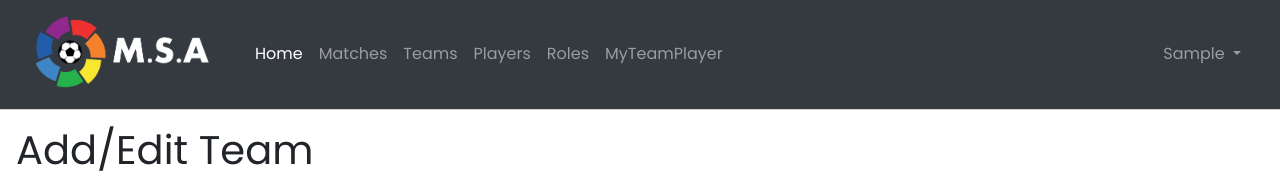
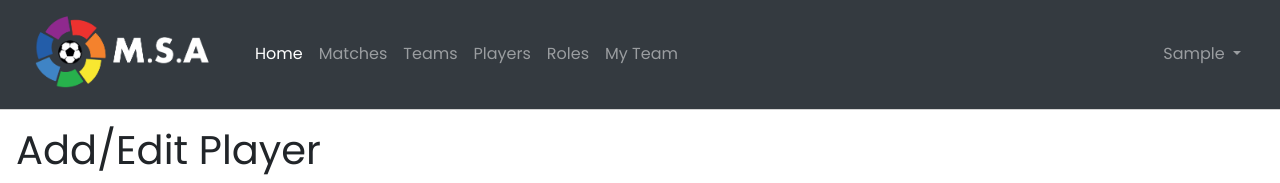
Before and after one commit to babonaresh/msa, a Django app: page /player/new/ in a window 1280 px wide. Shown: the top 183 px of the page. Run offline with Django 3.2, Linux system fonts and the light colour scheme; the visitor is signed in with stand-in values (Sample User, id 1); data that the repository does not hold is empty; some libraries are stand-ins or nearby versions.

Commit message:
Bug fixes in Players

```diff
--- a/msa_app/templates/base/base.html
+++ b/msa_app/templates/base/base.html
@@ -42,7 +42,7 @@
                 {% endif %}
                 {% if user.is_authenticated %}
                 <li class="nav-item">
-                    <a class="nav-link" href="{% url 'msa_app:myteamplayer_list' pk=user.pk %}" >MyTeamPlayer</a>
+                    <a class="nav-link" href="{% url 'msa_app:myteamplayer_list' pk=user.pk %}" >My Team</a>
                 </li>
                 {% endif %}
             </ul>
--- a/msa_app/templates/custom/player_edit.html
+++ b/msa_app/templates/custom/player_edit.html
@@ -4,7 +4,7 @@
 <div class="container-fluid padding">
 <div class="row padding">
 <div class="col-md-6">
-    <h1>Add/Edit Team</h1>
+    <h1>Add/Edit Player</h1>
     <form method="POST" class="customer-form">{%csrf_token%}
         {{form|crispy}}
         <button type="submit" class="save btn btn-default">Save</button>
--- a/msa_app/views.py
+++ b/msa_app/views.py
@@ -10,6 +10,9 @@ from django.contrib import messages
 from django.http import HttpResponse, HttpResponseRedirect
 
 now = timezone.now()
+
+# Homepage Views
+#################
 def home(request):
     matches_sch = Match.objects.filter(match_status='scheduled')
     matches_full = Match.objects.filter(match_status='full_time')
@@ -20,6 +23,8 @@ def home(request):
                                               'matches_live': matches_live,
                                               'team_logo_live': team_live})
 
+# Match Views
+#############
 def match_list(request):
     matches_sch = Match.objects.filter(match_status='scheduled')
     matches_full = Match.objects.filter(match_status='full_time')
@@ -41,7 +46,8 @@ def match_detail(request, pk):
                                                 'home_goals': home_goals,
                                                 'guest_goals': guest_goals})
 
-# Create your views here.
+# Team Views
+#############
 @login_required
 def team_edit(request, pk):
     team = get_object_or_404(Team, pk=pk)
@@ -87,6 +93,9 @@ def team_delete(request, pk):
     team.delete()
     return redirect('msa_app:team_list')
 
+
+# Player Views
+##############
 def player_list(request):
     player_list = Player.objects.filter(created_date__lte=timezone.now())
     return render(request, 'custom/player_list.html',
@@ -110,7 +119,7 @@ def player_new(request):
             player = form.save(commit=False)
             player.created_date = timezone.now()
             player.save()
-            players = Team.objects.filter(created_date__lte=timezone.now())
+            players = Player.objects.filter(created_date__lte=timezone.now())
             return render(request, 'custom/player_list.html', {'player_list': players})
     else:
         # edit
@@ -143,6 +152,8 @@ def player_delete(request, pk):
     return redirect('msa_app:player_list')
 
 
+#Role Views
+###########
 @login_required
 def role_list(request):
     user_list = User.objects.all()
@@ -181,6 +192,8 @@ def assign_role(request):
                   {'roles_list': role_list, 'user_list': user_list, 'form': form, 'sent': sent})
 
 
+#Session Views
+##############
 def login_view(request):
     title = "Login"
     form = UserLoginForm(request.POST or None)
```
